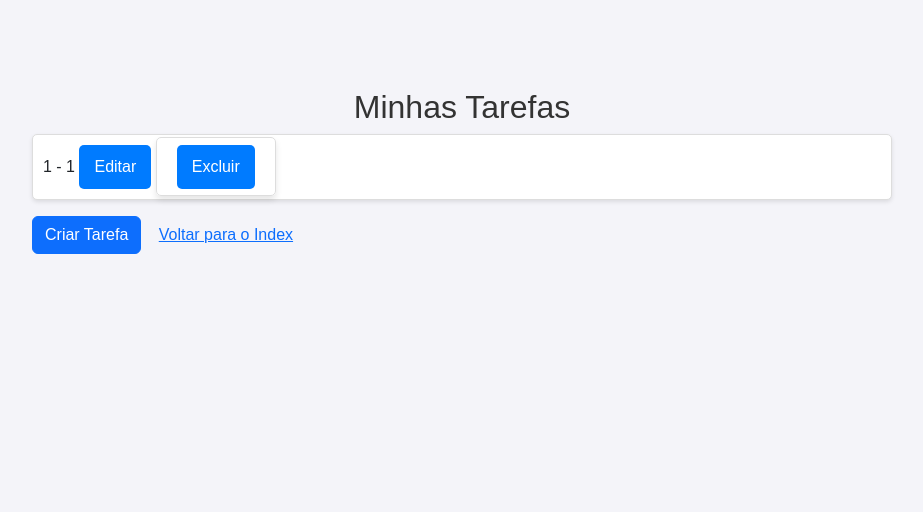
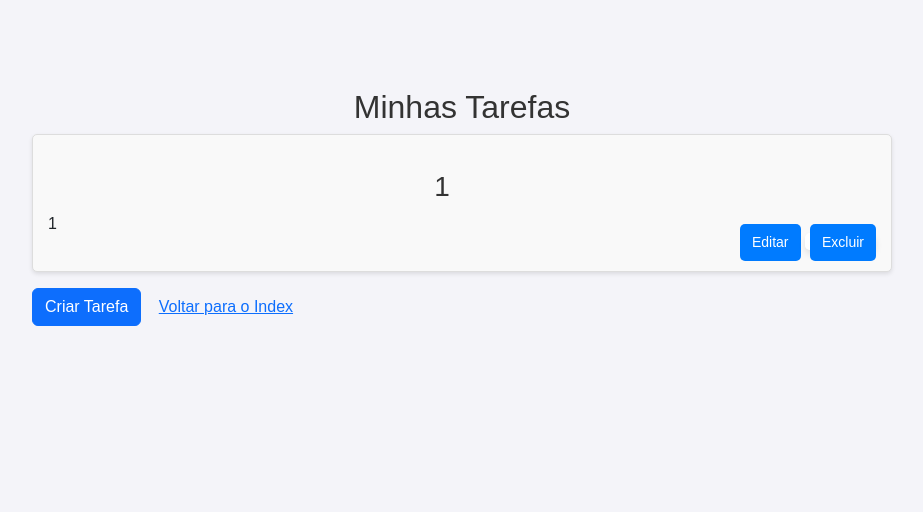
Before and after one commit to auyber/TaskFlow, a Flask app: page /tasks in a window 1280 px wide. Shown: the part 89-601 px from the top of the page, without its empty margins (178-1101 px from the left). Run offline with Flask 3, Linux system fonts and the light colour scheme; a user stored in the database is signed in.

Commit message:
feat: tasks and thought ok

```diff
--- a/app/static/css/styles.css
+++ b/app/static/css/styles.css
@@ -211,6 +211,66 @@ footer {
     margin-top: 10px;
 }
 
+/* Estilos específicos para as páginas de tasks e quick_thought */
+.task-quick-thought-container {
+    position: relative;
+    padding: 15px;
+    margin-bottom: 15px;
+    background-color: #f9f9f9;
+    border: 1px solid #ddd;
+    border-radius: 5px;
+}
+
+.task-quick-thought-container .description {
+    margin-bottom: 20px;
+    padding-right: 40px; /* Adiciona espaço para os botões no canto direito */
+}
+
+.task-quick-thought-container .buttons {
+    position: absolute;
+    right: 15px;
+    bottom: 10px;
+}
+
+.task-quick-thought-container .buttons button,
+.task-quick-thought-container .buttons a {
+    background-color: #007bff;
+    color: white;
+    border: none;
+    padding: 8px 12px;
+    border-radius: 5px;
+    cursor: pointer;
+    font-size: 14px;
+    margin-left: 5px;
+}
+
+.task-quick-thought-container .buttons button:hover,
+.task-quick-thought-container .buttons a:hover {
+    background-color: #0056b3;
+}
+
+/* Remove bordas visíveis dos formulários de exclusão */
+.delete-form {
+    border: none;
+    margin: 0;
+    padding: 0;
+}
+
+.delete-form button {
+    border: none;
+    background: none;
+    padding: 0;
+    font-size: inherit;
+    color: inherit;
+    cursor: pointer;
+}
+
+/* Adiciona estilo para o botão excluir */
+.delete-form button:hover {
+    color: red;
+}
+
+
 
 
 
--- a/app/templates/tasks.html
+++ b/app/templates/tasks.html
@@ -16,12 +16,17 @@
 
     <ul>
         {% for task in tasks %}
-            <li>
-                {{ task.title }} - {{ task.description }}
-                <button class="edit-task-btn" data-task-id="{{ task.id }}" onclick="showEditForm({{ task.id }})">Editar</button>
-                <form action="{{ url_for('delete_task', task_id=task.id) }}" method="POST" style="display:inline;">
-                    <button type="submit">Excluir</button>
-                </form>
+            <li class="task-quick-thought-container">
+                <div class="description">
+                    <h3>{{ task.title }}</h3>
+                    <p>{{ task.description }}</p>
+                </div>
+                <div class="buttons">
+                    <button class="edit-task-btn" data-task-id="{{ task.id }}" onclick="showEditForm({{ task.id }})">Editar</button>
+                    <form action="{{ url_for('delete_task', task_id=task.id) }}" method="POST" class="delete-form" style="display:inline;">
+                        <button type="submit">Excluir</button>
+                    </form>
+                </div>
             </li>
         {% endfor %}
     </ul>
```
Also changed, not shown: app/templates/quick_thought.html (+8 -4 lines), instance/site.db.
